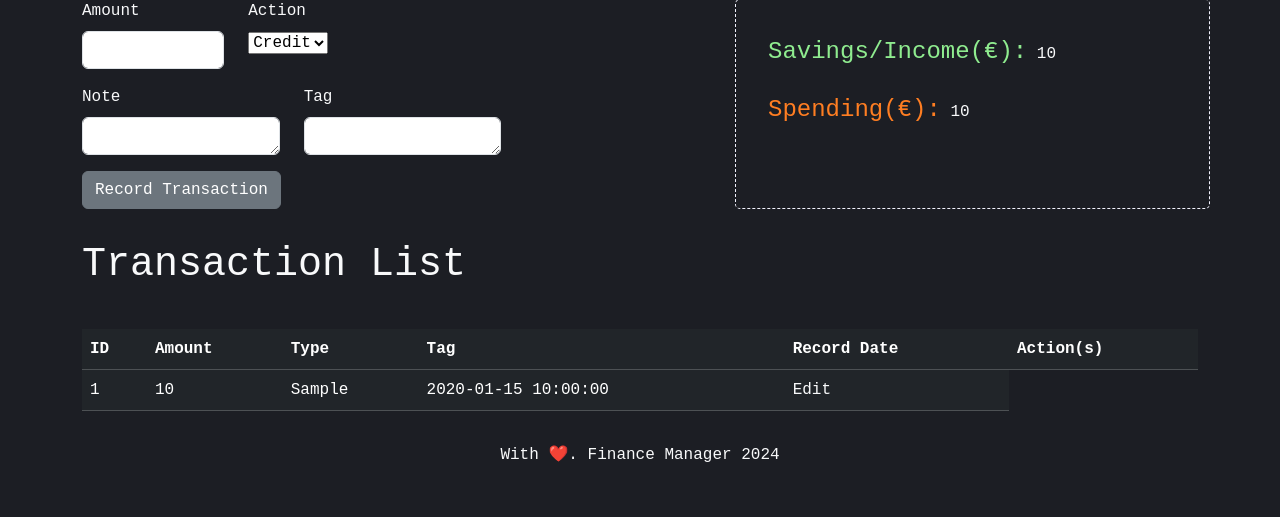
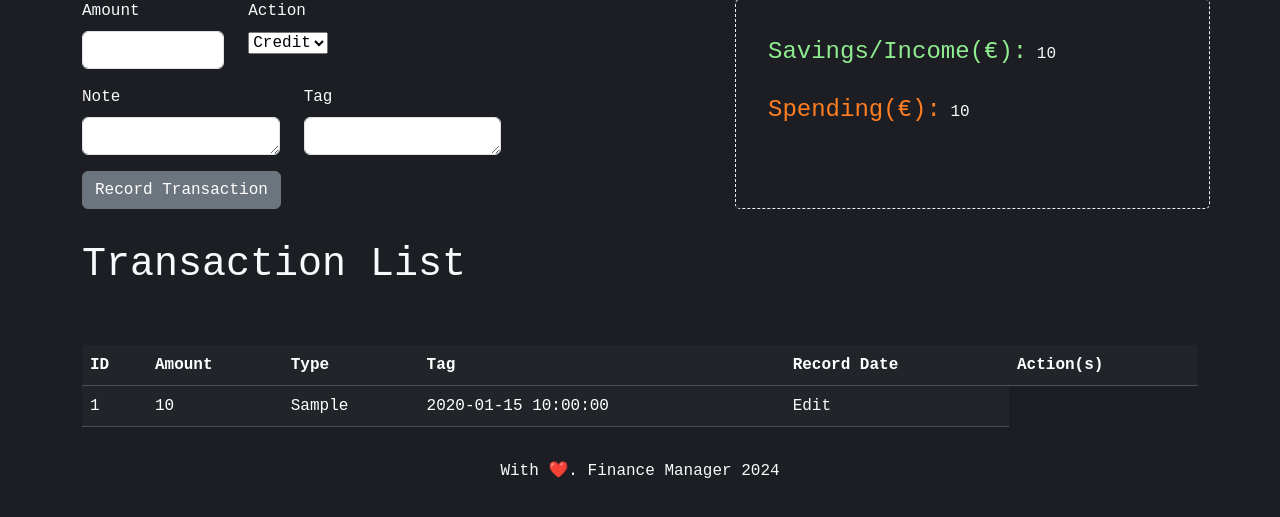
Before and after one commit to fodare/Boris, a Flask app: page /record in a window 1280 px wide. Shown: the part 209-726 px from the top of the page. Run offline with Flask 3, Linux system fonts and the light colour scheme; the visitor is signed in with stand-in values (Sample User, id 1); a database or web service that is not in the repository returns one stand-in record (values such as "Sample title"); data that the repository does not hold is empty.

Commit message:
Adding extra padding.

```diff
--- a/frontend/static/styling/style.css
+++ b/frontend/static/styling/style.css
@@ -115,7 +115,7 @@ body {
 }
 
 .transactiontable {
-    padding-top: 2rem !important;
+    padding-top: 3rem !important;
 }
 
 td.credit {
```
